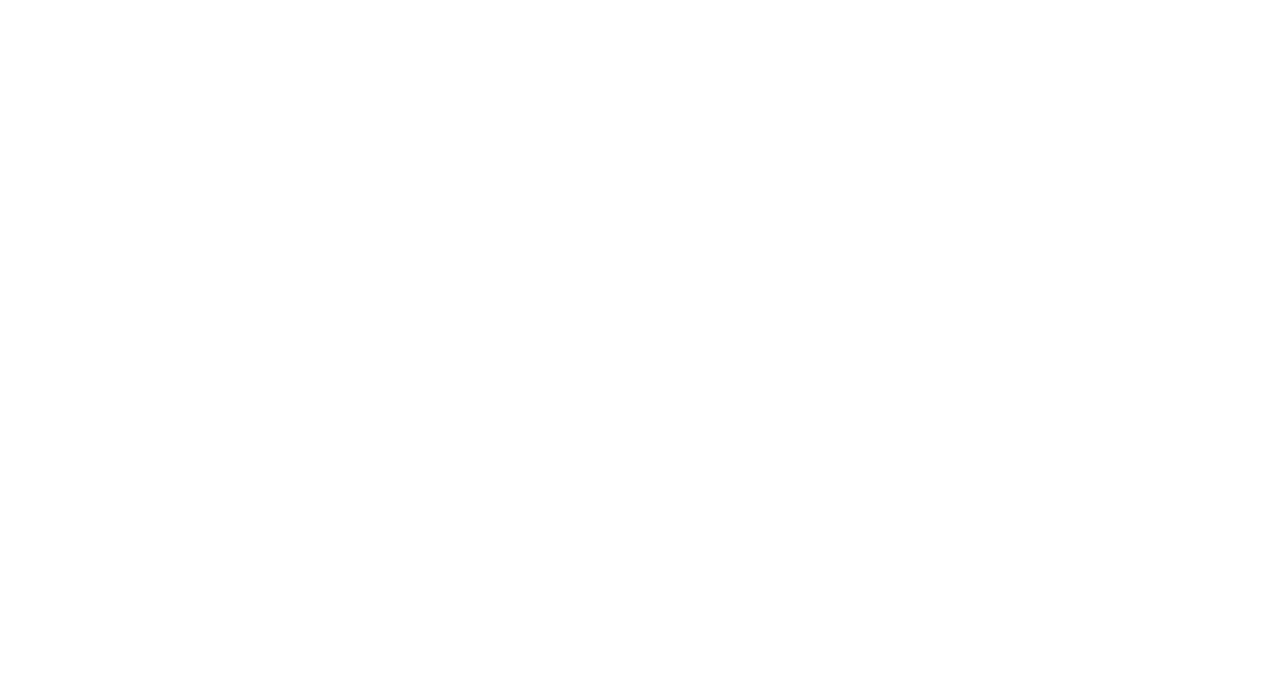
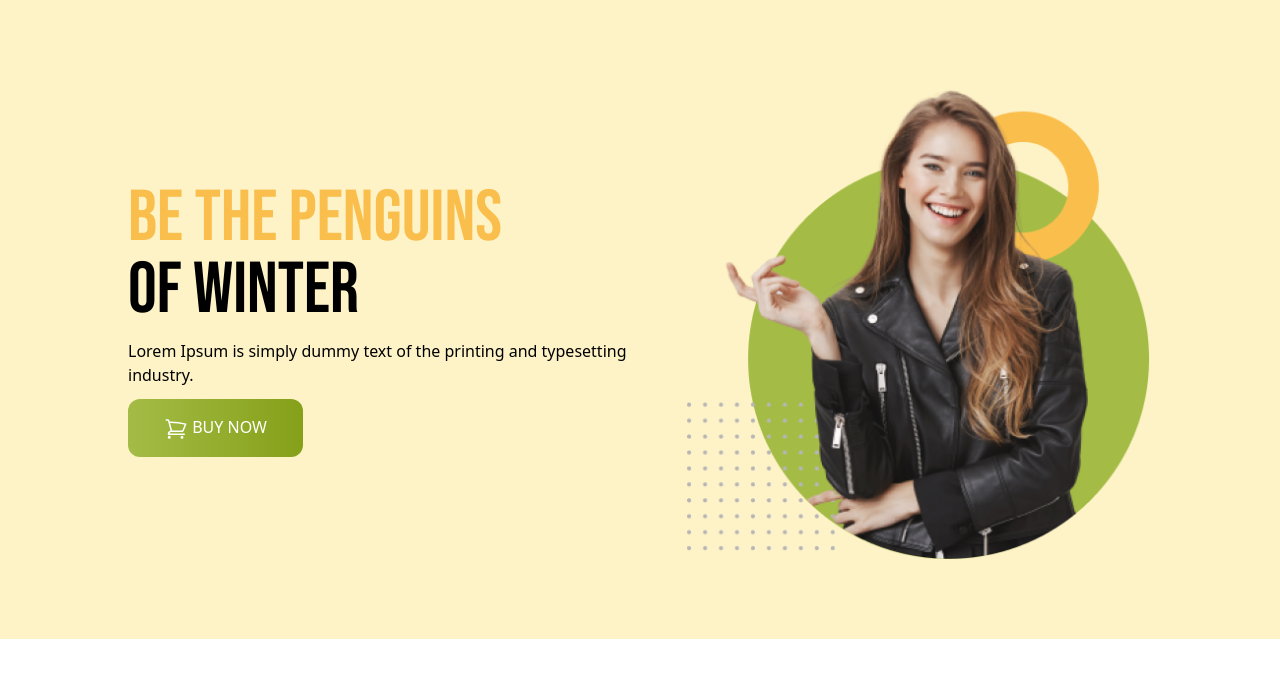
Before and after one commit to asaduzzaman786/Penguin-Fashion-Website, a plain HTML site: page index.html in a window 1280 px wide. Drawn offline with nearby package versions, Linux system fonts and the light colour scheme.

Commit message:
header done

```diff
--- a/index.html
+++ b/index.html
@@ -24,8 +24,38 @@
         }
     </style>
 </head>
+
 <body>
+    <header class="bg-amber-100 py-20 px-4 md:px-32">
+        <!--========= nav section =========-->
+        <nav>
 
+        </nav>
+        <!--========= banner section =========-->
+        <div class="flex flex-col md:flex-row justify-between items-center">
+            <div class="space-y-3">
+                <h1 class="text-7xl uppercase font-bebas">
+                    <span class="text-[#FABE4C]">Be the Penguins</span>
+                    <br>
+                    of Winter
+                </h1>
+                <p>Lorem Ipsum is simply dummy text of the printing
+                    and typesetting industry.</p>
+                <button
+                    class="py-4 px-9 bg-gradient-to-r from-[#A4BC46] to-[#85A019] rounded-xl uppercase text-white font-medium">
+                    <svg xmlns="http://www.w3.org/2000/svg" fill="none" viewBox="0 0 24 24" stroke-width="1.5"
+                        stroke="currentColor" class="w-6 h-6 inline">
+                        <path stroke-linecap="round" stroke-linejoin="round"
+                            d="M2.25 3h1.386c.51 0 .955.343 1.087.835l.383 1.437M7.5 14.25a3 3 0 00-3 3h15.75m-12.75-3h11.218c1.121-2.3 2.1-4.684 2.924-7.138a60.114 60.114 0 00-16.536-1.84M7.5 14.25L5.106 5.272M6 20.25a.75.75 0 11-1.5 0 .75.75 0 011.5 0zm12.75 0a.75.75 0 11-1.5 0 .75.75 0 011.5 0z" />
+                    </svg>
+
+                    Buy Now</button>
+            </div>
+            <div>
+                <img src="images/model.png" alt="">
+            </div>
+        </div>
+    </header>
 </body>
 
 </html>
```
